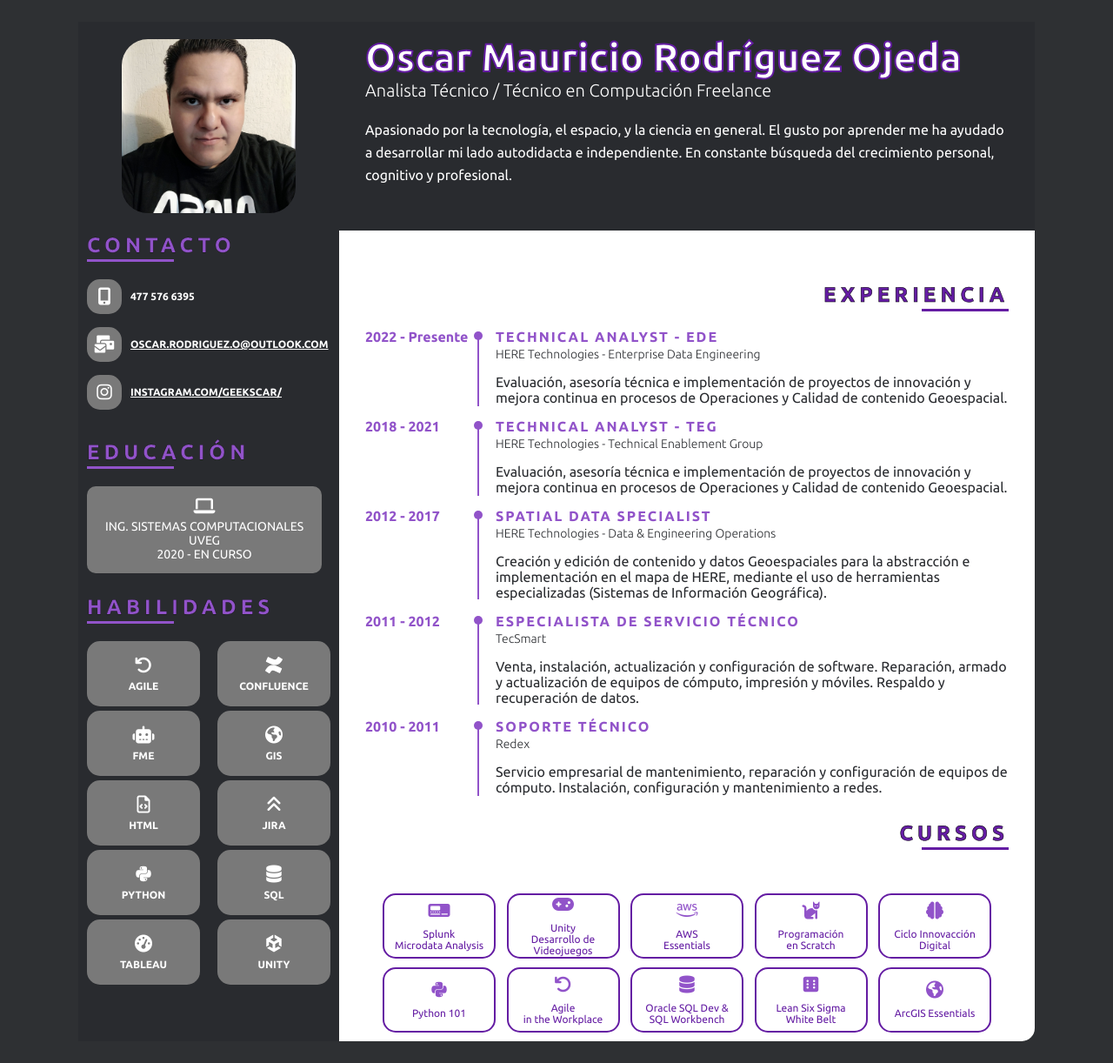
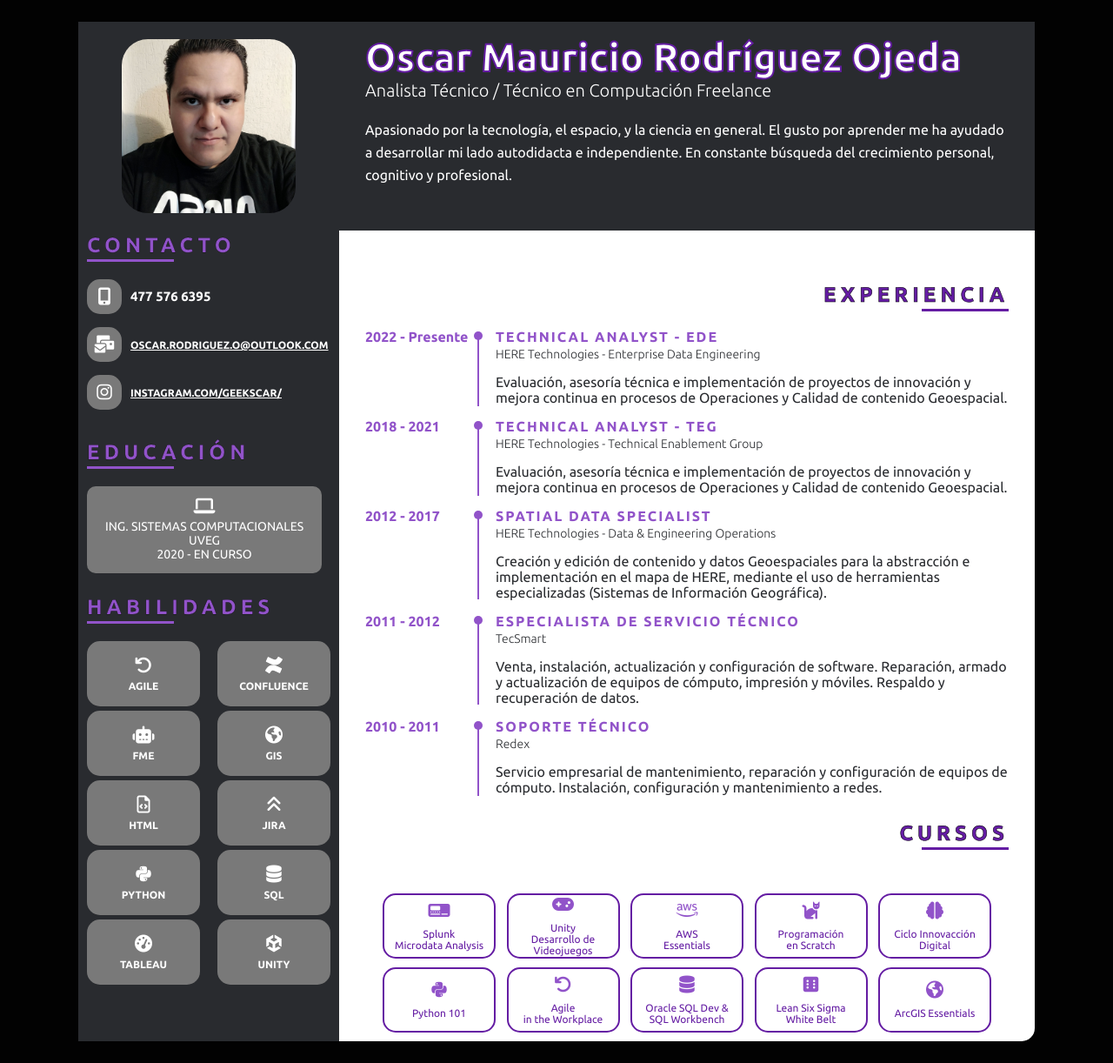
Before and after one commit to GeekscarM/GTS, a PHP site: page /cv.html in a window 1280 px wide. Shown: the whole page at 87% size. Run offline with PHP 8.4, Linux system fonts and the light colour scheme; some libraries are stand-ins or nearby versions.

Commit message:
Update cv_style.css

```diff
--- a/css/cv_style.css
+++ b/css/cv_style.css
@@ -10,7 +10,7 @@
     body {
         /* background: linear-gradient(to right, #006572, #479099)*/
         /*background: linear-gradient(to right, #003038, #03404b, #00424e)*/
-        background: #2e3033
+        background: #020202
     }
 
     .resume {
@@ -104,7 +104,7 @@
         word-break: break-word;
         font-weight: bold;
         color: #ffffff;
-        font-size: 12px;
+        font-size: 15px;
     }
 
     .contact .li_wrap:hover .text {
@@ -305,6 +305,8 @@
     .right_inner .li_wrap .info_title:hover {
         background: #641ca3;
         color: #ffffff;
+        border-radius: 15px;
+        text-align: center;
     }
 
     .right_inner .li_wrap .info_com {
```
